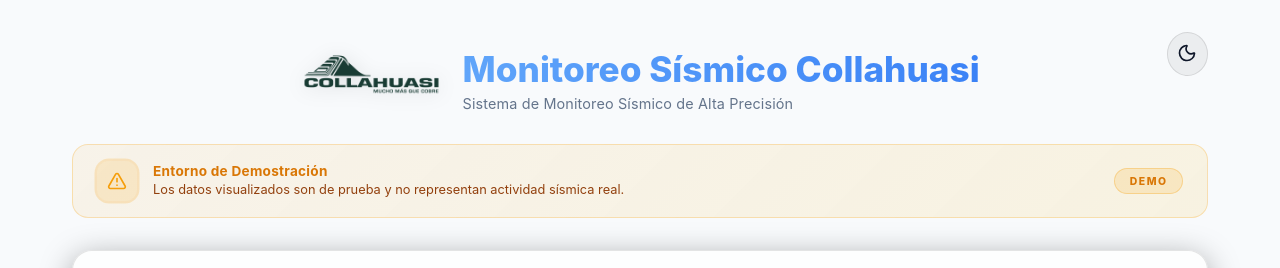
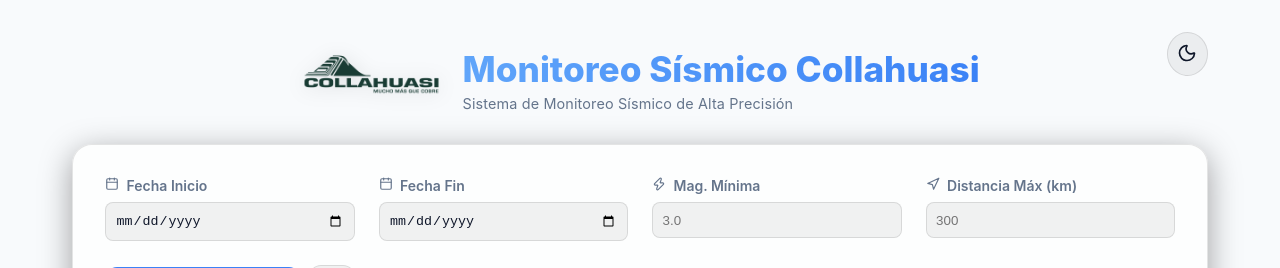
Before and after one commit to josesalgadoDev1/sismo-dashboard, a Next.js app: page / in a window 1280 px wide. Shown: the top 268 px of the page. Built offline with nearby package versions, Linux system fonts and the light colour scheme; no server answers; the database is empty.

Commit message:
Feat: sacar banner data prueba

```diff
--- a/src/app/api/sismos/route.ts
+++ b/src/app/api/sismos/route.ts
@@ -23,7 +23,7 @@ export async function GET(request: Request) {
 
   // --- CONFIGURACIÓN DE DESARROLLADOR ---
   // Cambiar a 'false' para ocultar los 70 registros de prueba (MOCK-...)
-  const SHOW_MOCK_DATA = true;
+  const SHOW_MOCK_DATA = false;
 
   // --------------------------------------
 
--- a/src/app/page.tsx
+++ b/src/app/page.tsx
@@ -432,7 +432,7 @@ export default function Home() {
         </div>
       </header>
 
-      <div className="demo-banner">
+      {/* <div className="demo-banner">
         <div className="demo-banner-icon">
           <AlertTriangle size={20} />
         </div>
@@ -441,7 +441,7 @@ export default function Home() {
           <span className="demo-banner-text">Los datos visualizados son de prueba y no representan actividad sísmica real.</span>
         </div>
         <span className="demo-banner-badge">DEMO</span>
-      </div>
+      </div> */}
 
       <section className="glass-card filters-section">
         <div className="filter-group">
```
